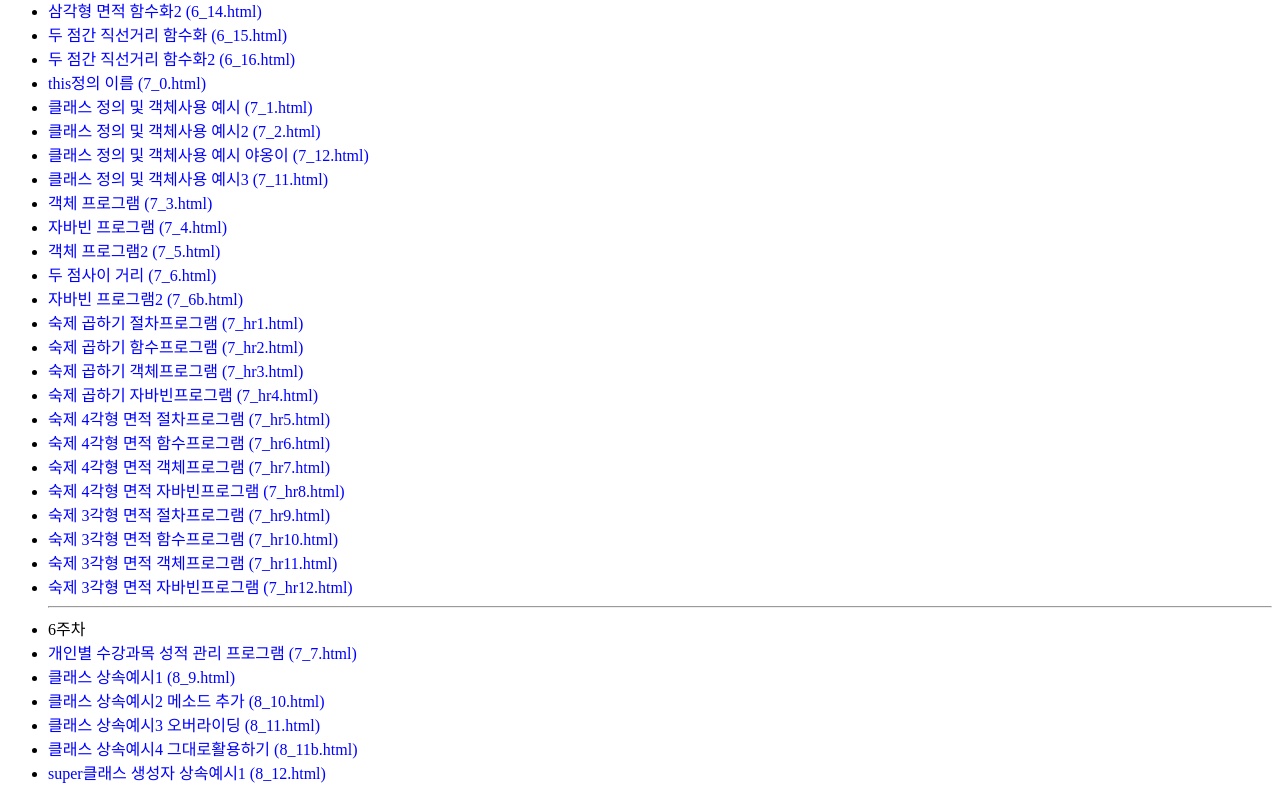
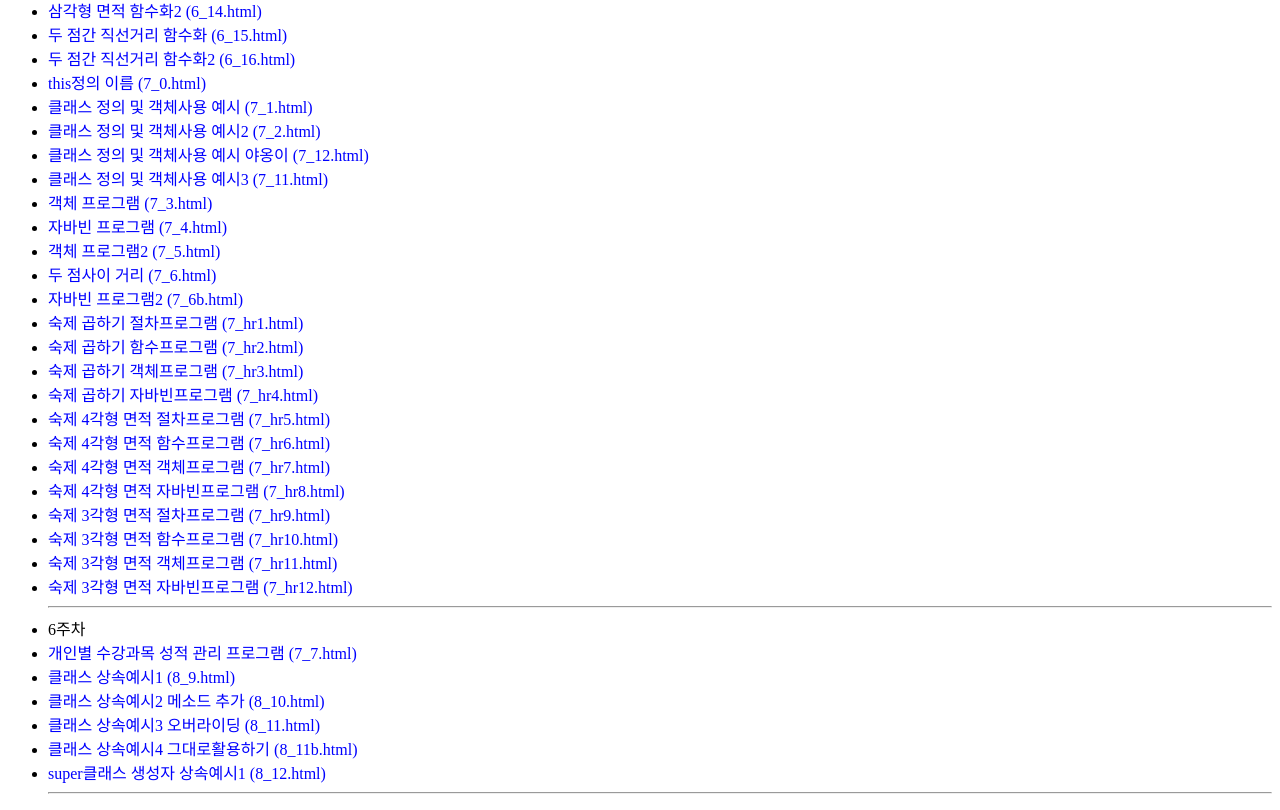
Before and after one commit to ljjkylious/ljjkylious.github.io, a plain HTML site: page index.html in a window 1280 px wide. Shown: the part 1655-2465 px from the top of the page. Drawn offline with Linux system fonts and the light colour scheme.

Commit message:
Update index.html

```diff
--- a/index.html
+++ b/index.html
@@ -114,5 +114,6 @@
   <li><a href=https://ljjkylious.github.io/java/8_11.html>클래스 상속예시3 오버라이딩 (8_11.html)</a></li>
   <li><a href=https://ljjkylious.github.io/java/8_11b.html>클래스 상속예시4 그대로활용하기 (8_11b.html)</a></li>
   <li><a href=https://ljjkylious.github.io/java/8_12.html>super클래스 생성자 상속예시1 (8_12.html)</a></li>
+  </ol><hr/>
   </ul>
 </body></html>
```
